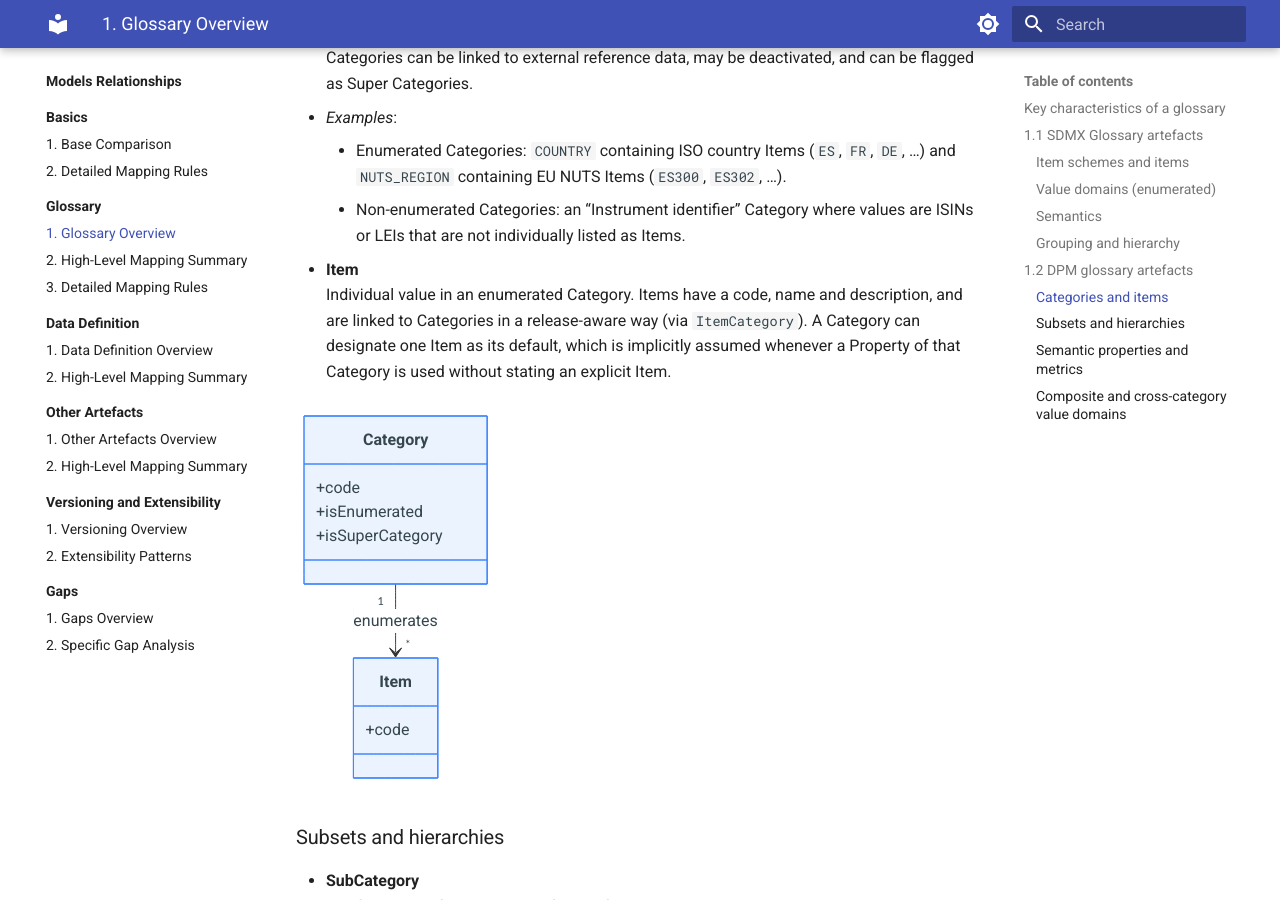
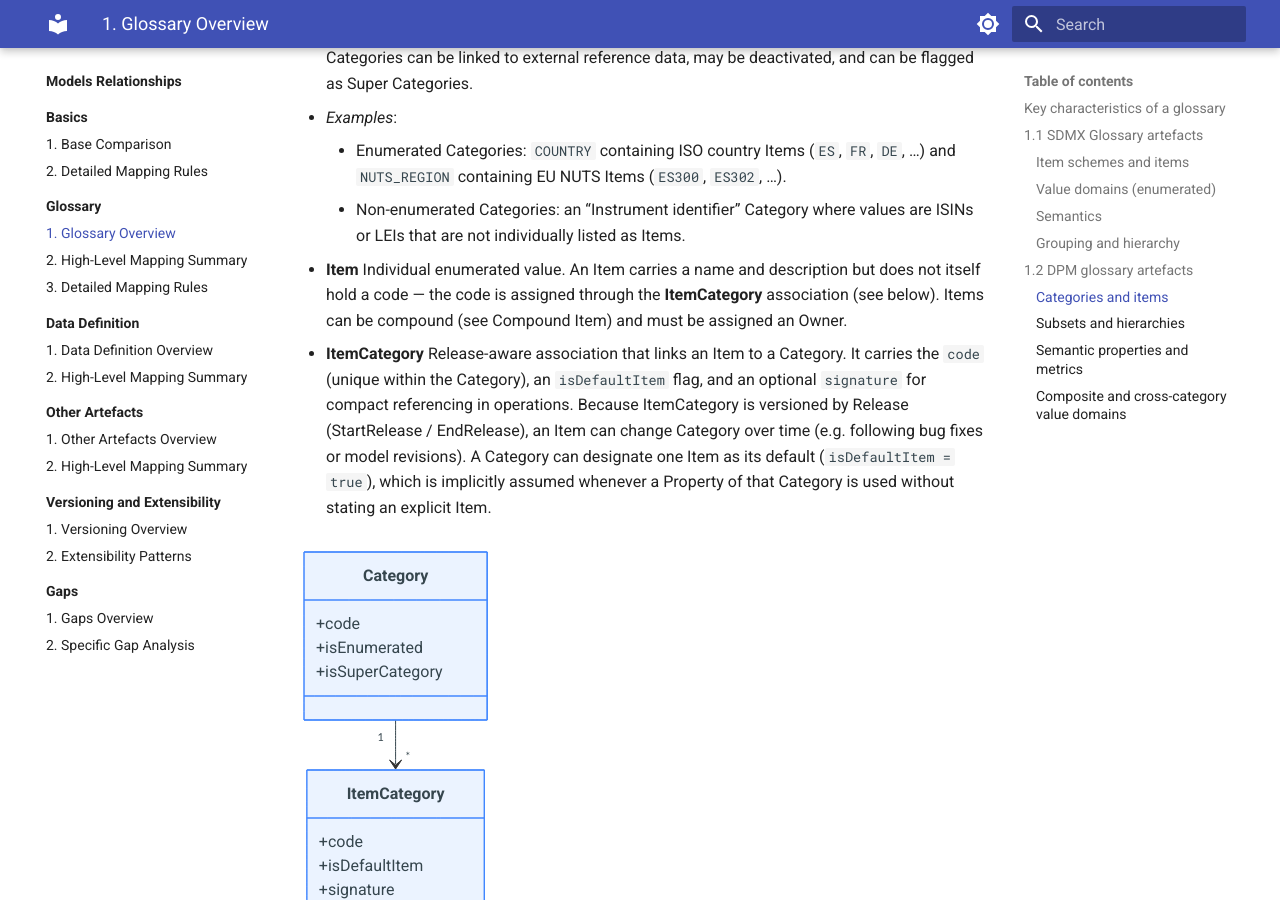
Before and after one commit to sdmx-twg/wp-sdmx-dpm, an MkDocs documentation site: the page built from docs/models-relationships/01_glossary/01_glossary_overview.md, in a window 1280 px wide and 900 px high, scrolled down 6136 px. Built offline with MkDocs 1.6.1 and Material for MkDocs 9.7.7, drawn with Linux system fonts in a browser that asks for light colours.

Commit message:
fix: distinguish Item from ItemCategory in DPM glossary
Addresses #19 — clarify that Item does not carry a code attribute;
the code lives on the ItemCategory association entity, which also
holds isDefaultItem, signature, and release versioning. Updated
the mermaid diagram to show ItemCategory as an explicit association
between Category and Item.

````diff
--- a/docs/models-relationships/01_glossary/01_glossary_overview.md
+++ b/docs/models-relationships/01_glossary/01_glossary_overview.md
@@ -145,7 +145,10 @@ A DPM glossary refers to a structured collection or list of terms, definitions,
     - Non-enumerated Categories: an “Instrument identifier” Category where values are ISINs or LEIs that are not individually listed as Items.
 
 - **Item**
-  Individual value in an enumerated Category. Items have a code, name and description, and are linked to Categories in a release-aware way (via `ItemCategory`). A Category can designate one Item as its default, which is implicitly assumed whenever a Property of that Category is used without stating an explicit Item.
+  Individual enumerated value. An Item carries a name and description but does not itself hold a code — the code is assigned through the **ItemCategory** association (see below). Items can be compound (see Compound Item) and must be assigned an Owner.
+
+- **ItemCategory**
+  Release-aware association that links an Item to a Category. It carries the `code` (unique within the Category), an `isDefaultItem` flag, and an optional `signature` for compact referencing in operations. Because ItemCategory is versioned by Release (StartRelease / EndRelease), an Item can change Category over time (e.g. following bug fixes or model revisions). A Category can designate one Item as its default (`isDefaultItem = true`), which is implicitly assumed whenever a Property of that Category is used without stating an explicit Item.
 
 ```mermaid
 classDiagram
@@ -155,9 +158,18 @@ classDiagram
       +isSuperCategory
     }
     class Item {
+      +name
+      +description
+    }
+    class ItemCategory {
       +code
+      +isDefaultItem
+      +signature
+      +startRelease
+      +endRelease
     }
-    Category "1" --> "*" Item : enumerates
+    Category "1" --> "*" ItemCategory
+    ItemCategory "*" --> "1" Item
 ```
 
 ### Subsets and hierarchies
````
